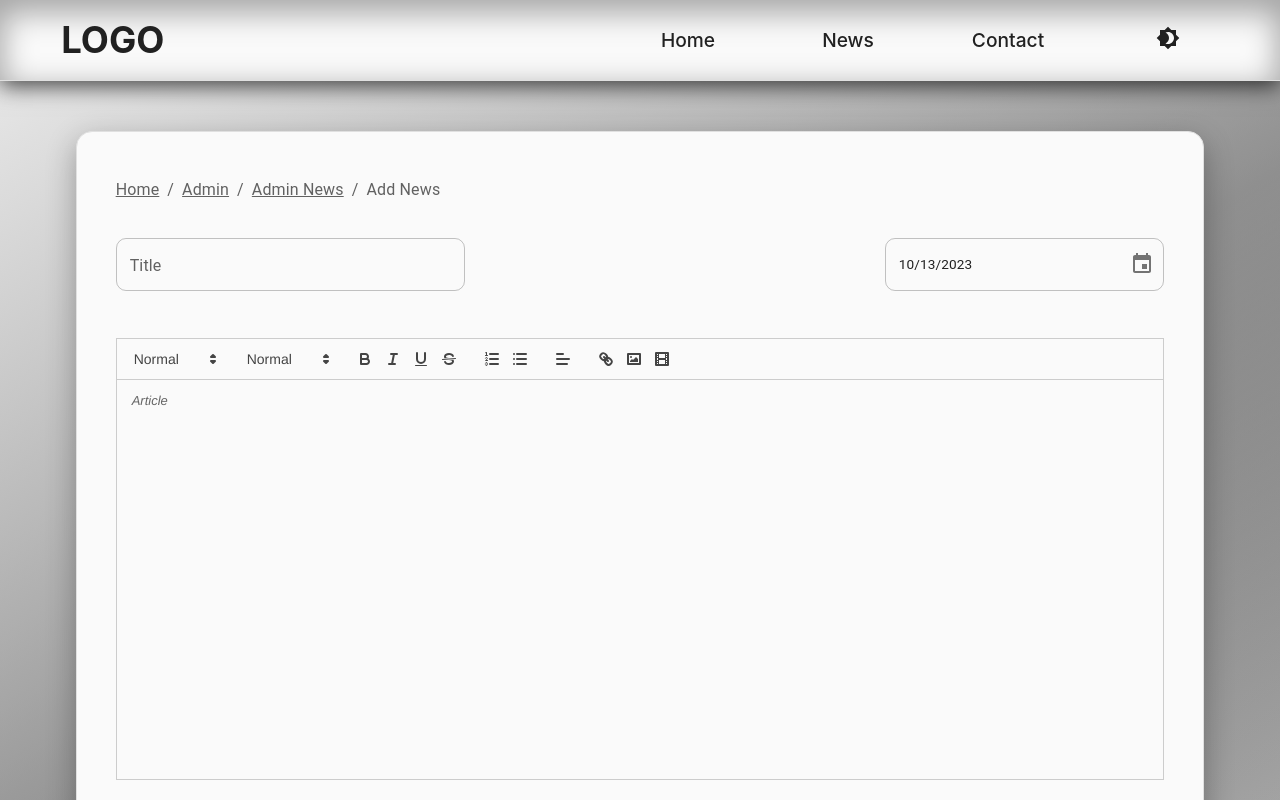
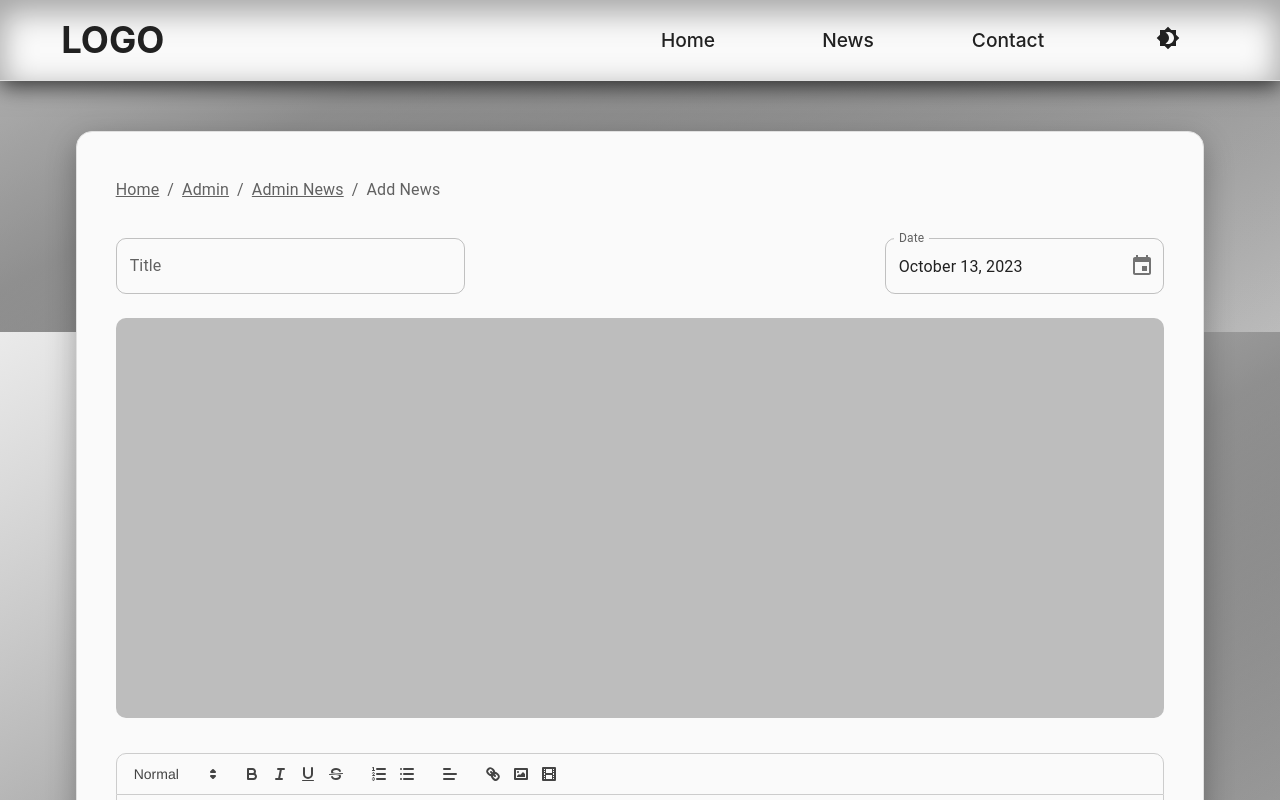
Before and after one commit to Miicy/news-feature, a React (Create React App) app: page /admin/admin-panel/add-news in a window 1280 px wide. Shown: the top 800 px of the page. Built offline with nearby package versions, Linux system fonts and the light colour scheme.

Commit message:
quill, date done

```diff
--- a/src/App.css
+++ b/src/App.css
@@ -44,11 +44,13 @@ body::-webkit-scrollbar {
 	border: 0px solid #ffffff;
 }
 
+/* layout */
 .newsContainer > .lastChild:first-child {
 	grid-column: span 2;
 }
 
-/* .ql-container {
+/* quill */
+.ql-container {
 	border-bottom-left-radius: 10px;
 	border-bottom-right-radius: 10px;
 }
@@ -56,4 +58,17 @@ body::-webkit-scrollbar {
 .ql-snow.ql-toolbar {
 	border-top-left-radius: 10px;
 	border-top-right-radius: 10px;
-} */
+}
+
+.quill-error > * {
+	border: 1px solid #d32f2f !important;
+}
+
+:root {
+	--text-color-light: grey[900];
+	--text-color-dark: grey[50];
+}
+
+.quill > .ql-container > .ql-editor.ql-blank::before {
+	color: var(--text-color-light);
+}
--- a/src/components/common/FormikDatePicker.js
+++ b/src/components/common/FormikDatePicker.js
@@ -1,15 +1,17 @@
 import { AdapterDayjs } from "@mui/x-date-pickers/AdapterDayjs";
 import { LocalizationProvider } from "@mui/x-date-pickers/LocalizationProvider";
-import { DesktopDatePicker } from "@mui/x-date-pickers";
+import { DateField, DesktopDatePicker } from "@mui/x-date-pickers";
 
 import { ErrorMessage, Field } from "formik";
 import { TextField } from "@mui/material";
 import { useSelector } from "react-redux";
 import { selectScreenSize } from "../../store/reducers/layoutSlice";
 import { isMobile } from "react-device-detect";
+import { useTheme } from "@emotion/react";
 
 const FormikDatePicker = ({
 	name,
+	size,
 	label,
 	today,
 	form,
@@ -18,10 +20,11 @@ const FormikDatePicker = ({
 	...rest
 }) => {
 	const screenSize = useSelector(selectScreenSize);
+	const theme = useTheme();
 
 	const DatePickerStyles = {
 		error: {
-			color: "#d32f2f",
+			color: theme.palette.red.error,
 			fontSize: "0.8em",
 			display: "flex",
 			justifyContent: "flex-start",
@@ -33,20 +36,19 @@ const FormikDatePicker = ({
 					: screenSize === "medium-s"
 					? "58.5%"
 					: "38.5%",
-
 		},
 		container: {
 			width: "100%",
 			display: "flex",
 			flexDirection: "column",
 			alignItems: "flex-end",
-			margin: screenSize === "small" || isMobile ? "20px 0"  : "0",
+			margin: screenSize === "small" || isMobile ? "20px 0" : "0",
 		},
 	};
 
 	return (
 		<Field name={name}>
-			{({ field, form }) => {
+			{({ form }) => {
 				return (
 					<LocalizationProvider dateAdapter={AdapterDayjs}>
 						<div style={DatePickerStyles.container}>
@@ -56,14 +58,10 @@ const FormikDatePicker = ({
 								sx={sx || null}
 								onChange={(value) => form.setFieldValue("date", value)}
 								value={today}
-								renderInput={(params) => (
-									<TextField
-										name={name}
-										variant="outlined"
-										fullWidth
-										{...params}
-									/>
-								)}
+								format="LL"
+								slotProps={{
+									textField: { variant: "outlined", color: "opposite", label: "Date", size:size },
+								}}
 							/>
 							<ErrorMessage
 								style={DatePickerStyles.error}
--- a/src/components/common/ReactQuillComponent.js
+++ b/src/components/common/ReactQuillComponent.js
@@ -6,26 +6,30 @@ import { ErrorMessage, Field } from "formik";
 import { selectScreenSize } from "../../store/reducers/layoutSlice";
 import { useSelector } from "react-redux";
 import { isMobile } from "react-device-detect";
+import { useTheme } from "@emotion/react";
+import { THEME_MODES } from "../../store/reducers/userSlice";
 
-function ReactQuillComponent(name, ...rest) {
+function ReactQuillComponent(name, helperText, ...rest) {
 	const screenSize = useSelector(selectScreenSize);
+	const theme = useTheme();
 	const ReactQuillComponentStyles = {
 		container: {
-			margin:
-				screenSize === "small" || isMobile
-					? "70px 0px"
-					: screenSize === "medium-s"
-					? "30px 0px"
-					: "40px 0px",
+			color: theme.palette.opposite.main,
+		},
+		quill: {
 			minHeight: "fit-content",
 			height: "400px",
 			borderRadius: "5px",
 		},
+		quillError: {
+			color: theme.palette.red.error,
+			margin: "3px 14px 0 14px",
+		},
 	};
 	const modules = {
 		toolbar: [
-			[{ header: [1, 2, false] }],
-			[{ size: [] }],
+			[{ header: [1, 2, 3, 4, false] }],
+			// [{ size: [] }],
 			["bold", "italic", "underline", "strike"],
 			[{ list: "ordered" }, { list: "bullet" }],
 			[{ align: [] }],
@@ -35,7 +39,7 @@ function ReactQuillComponent(name, ...rest) {
 
 	const formats = [
 		"header",
-		"size",
+		// "size",
 		"bold",
 		"italic",
 		"underline",
@@ -48,23 +52,50 @@ function ReactQuillComponent(name, ...rest) {
 		"video",
 	];
 
+	if (THEME_MODES === "light") {
+		document.documentElement.style.setProperty(
+			"--text-color-light",
+			"grey[900]",
+		);
+		document.documentElement.style.setProperty(
+			"--text-color-dark", "grey[50]");
+	} else {
+		document.documentElement.style.setProperty(
+			"--text-color-light",
+			"grey[50]",
+		);
+		document.documentElement.style.setProperty(
+			"--text-color-dark",
+			"grey[900]",
+		);
+	}
+
 	return (
 		<Field name={name}>
-			{({ field, form }) => (
+			{({ form }) => {
+				return (
+					<div style={ReactQuillComponentStyles.container}>
 						<ReactQuill
-					style={ReactQuillComponentStyles.container}
-					value={field.value}
+							className={`quill${form.errors.content ? "-error" : ""}`}
+							style={ReactQuillComponentStyles.quill}
 							onChange={(value) => {
-						console.log("Value Type:",  value);
+								form.setFieldValue("content", value);
 							}}
 							modules={modules}
 							formats={formats}
 							placeholder={"Article"}
 							{...rest}
 						/>
-			)}
+
+						<ErrorMessage
+							style={ReactQuillComponentStyles.quillError}
+							name="content"
+							component="div"
+						/>
+					</div>
+				);
+			}}
 		</Field>
-
 	);
 }
 
--- a/src/pages/AdminAddNews.js
+++ b/src/pages/AdminAddNews.js
@@ -41,8 +41,11 @@ function AdminAddNews() {
 
 	const validationSchema = Yup.object().shape({
 		title: Yup.string().required("Title required!"),
-		date: Yup.date().required("Date required!"),
-		// content: Yup.string().required("Content required!"),
+		date: Yup.date()
+			.required("Date required!")
+			.typeError("Invalid Date!")
+			.min(new Date("2023-01-01"), "Date is too early!"),
+		content: Yup.string().required("Content required!"),
 	});
 
 	const onSubmit = async (values) => {
@@ -109,17 +112,35 @@ function AdminAddNews() {
 			justifyContent: "space-between",
 			height: "60px",
 		},
+
+		image: {
+			backgroundColor: theme.palette.fifth.main,
+			height: screenSize === "small" || isMobile ? "200px" : "400px",
+			width: screenSize === "small" || isMobile ? "100%" : "100%",
+			borderRadius: "10px",
+			margin:
+				screenSize === "medium-s"
+					? "15px 0px"
+					: screenSize === "small"
+					? "55px 0 0px 0px"
+					: "20px 0px",
+		},
 		quill: {
-			minHeight: "fit-content",
-			height: "500px",
-			width: "100%",
-			color: "black",
+			margin:
+				screenSize === "small" || isMobile
+					? "20px 0px"
+					: screenSize === "medium-s"
+					? "20px 0px"
+					: "15px 0px",
+					minHeight: "fit-content",
+					height: "400px",
+					borderRadius: "5px",
 		},
-		image: {
-			backgroundColor: "grey",
-			height: screenSize === "small" || isMobile ? "200px" : "400px",
-			width: screenSize === "small" || isMobile ? "85%" : "100%",
-			borderRadius: "10px",
+		tags:{
+
+		},
+		location:{
+
 		},
 		button: {
 			display: "flex",
@@ -174,22 +195,30 @@ function AdminAddNews() {
 												: "40%",
 										transition: "0.3s",
 									}}
+									size={screenSize === "small" || isMobile ? "small" : ""}
 								/>
 							</div>
-							<ReactQuillComponent name="content" />
-							<ErrorMessage name="content" />
+							<div style={AdminAddNewsStyles.image}></div>
+							<div style={AdminAddNewsStyles.quill}>
+								<ReactQuillComponent name="content" />
+							</div>
+							<div style={AdminAddNewsStyles.tags}>
+
+							</div>
+							<div style={AdminAddNewsStyles.location}>
+
+							</div>
 
 							<div style={AdminAddNewsStyles.button}>
 								<CustomLoginButton
 									type="submit"
-									// disabled={!isValid}
+									disabled={!isValid}
 									buttonText="Add"
 								/>
 							</div>
 						</Form>
 					)}
 				</Formik>
-				{/* <div style={AdminAddNewsStyles.image}></div> */}
 			</div>
 		</div>
 	);
--- a/src/pages/News.js
+++ b/src/pages/News.js
@@ -61,10 +61,10 @@ function News() {
 			border: "1px solid grey",
 			borderRadius: "20px",
 			cursor: "pointer",
-			backgroundColor: `${theme.palette.oppositeLighter.opacity40}`,
+			backgroundColor: theme.palette.oppositeLighter.opacity40,
 		},
 		layoutCircle: {
-			backgroundColor: `${theme.palette.opposite.main}`,
+			backgroundColor: theme.palette.opposite.main,
 			borderRadius: "20px",
 			display: "flex",
 			justifyContent: "center",
@@ -72,7 +72,7 @@ function News() {
 		},
 		layoutIcon: {
 			margin: "5px",
-			color: `${theme.palette.primary.main}`,
+			color: theme.palette.primary.main,
 		},
 		news: {
 			marginTop: "15px",
--- a/src/theme/themeDesign.js
+++ b/src/theme/themeDesign.js
@@ -23,9 +23,6 @@ const getDesignTokens = (mode) => ({
 					fifth: {
 						main: grey[400],
 					},
-					red: {
-						main: red[700],
-					},
 					oppositeLighter: {
 						main: grey[500],
 						opacity40: "rgba(158, 158, 158, 0.40)",
@@ -38,6 +35,12 @@ const getDesignTokens = (mode) => ({
 						primary: grey[900],
 						secondary: grey[700],
 					},
+					red: {
+						main: red[700],
+						error: "#d32f2f",
+
+					},
+
 			  }
 			: {
 					// palette values for dark mode
@@ -57,9 +60,6 @@ const getDesignTokens = (mode) => ({
 					fifth: {
 						main: grey[700],
 					},
-					red: {
-						main: red[400],
-					},
 					opposite: {
 						main: grey[50],
 					},
@@ -70,6 +70,10 @@ const getDesignTokens = (mode) => ({
 					text: {
 						primary: grey[50],
 						secondary: grey[400],
+					},
+					red: {
+						main: red[400],
+						error: "#d32f2f",
 					},
 			  }),
 	},
@@ -98,23 +102,16 @@ export const themeCreation = (mode) =>
 					root: {
 						"& .MuiOutlinedInput-root": {
 							borderRadius: 10,
-							fontSize: "0.85em",
 						},
-						"& .MuiOutlinedInput-root.MuiInputBase-colorPrimary.Mui-focused.MuiInputBase-formControl.MuiInputBase-adornedEnd":
-							{
-								borderColor: `${mode === "light" ? grey[900] : grey[50]}`,
-								border: `2px solid`,
-							},
 					},
 				},
 			},
 			MuiFormLabel: {
 				styleOverrides: {
 					root: {
-						"&.MuiInputLabel-root.Mui-focused": {
-							color: mode === "light" ? grey[900] : grey[50],
-							// backgroundColor: mode === "light" ? grey[50] : grey[700],
-						},
+						// "&.MuiInputLabel-root.Mui-focused": {
+						// 	color: mode === "light" ? grey[900] : grey[50],
+						// },
 					},
 				},
 			},
```
Lines whose indentation alone changed are shown as unchanged.
